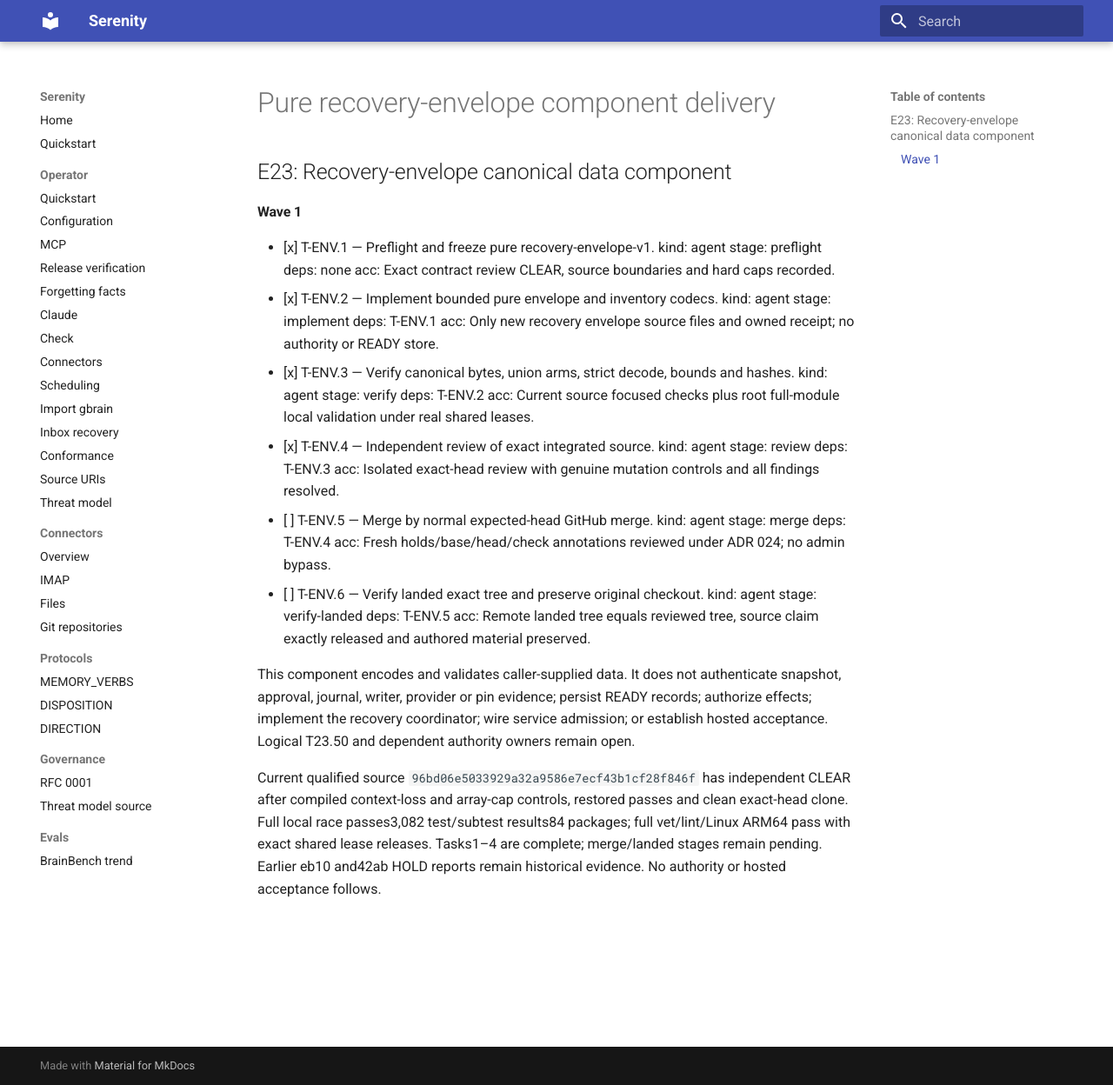
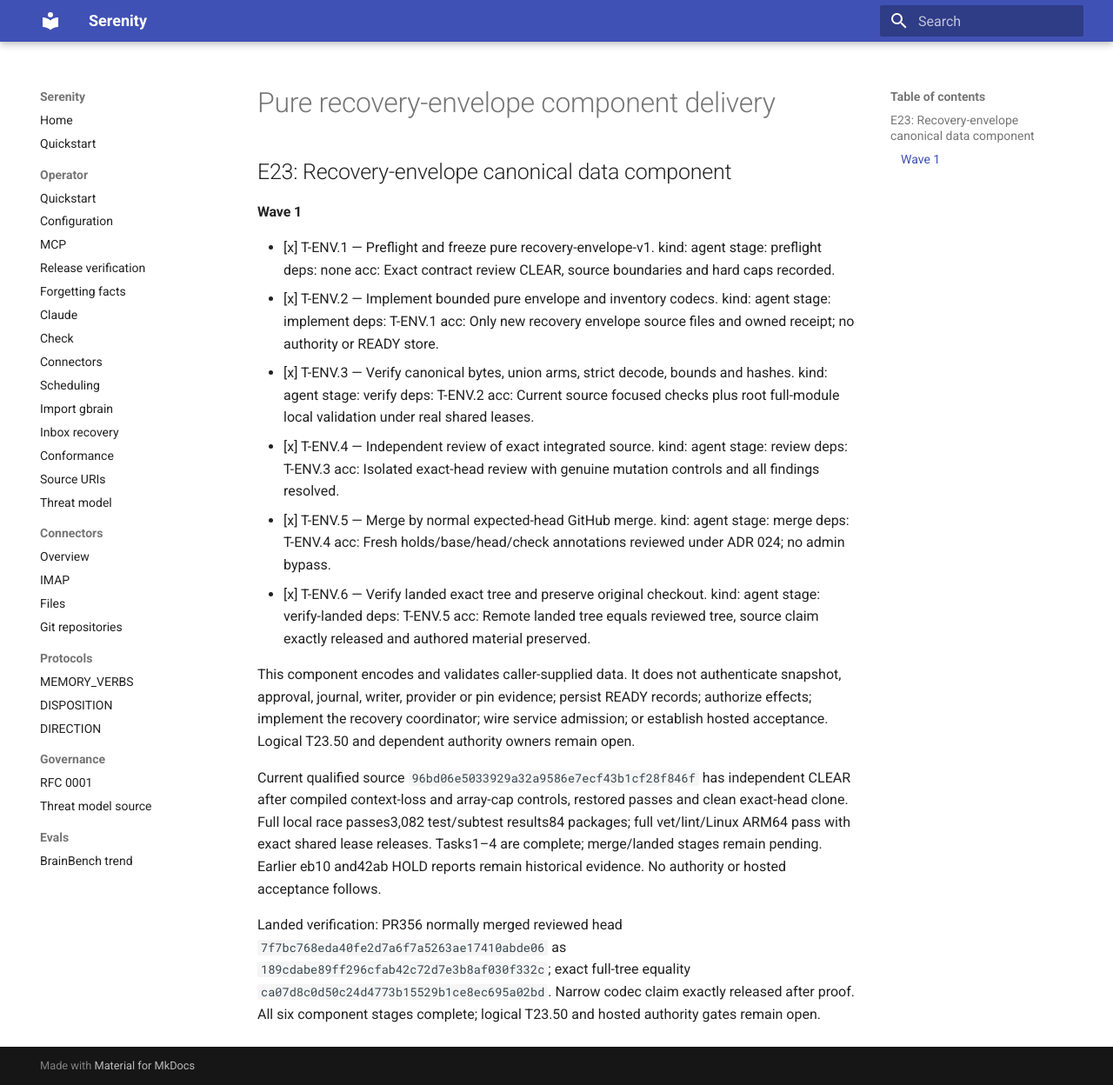
Before and after one commit to sirerun/serenity, an MkDocs documentation site: the page built from docs/plans/recovery-envelope-delivery-2026-10-03.md, in a window 1280 px wide and 1248 px high. Shown: the whole window at 87% size. Built offline with MkDocs 1.6.1 and Material for MkDocs 9.7.7, drawn with Linux system fonts in a browser that asks for light colours.

Commit message:
Bank landed recovery envelope proof and component completion

```diff
--- a/docs/plans/recovery-envelope-delivery-2026-10-03.md
+++ b/docs/plans/recovery-envelope-delivery-2026-10-03.md
@@ -12,11 +12,13 @@
   acc: Current source focused checks plus root full-module local validation under real shared leases.
 - [x] T-ENV.4 — Independent review of exact integrated source. kind: agent stage: review deps: T-ENV.3
   acc: Isolated exact-head review with genuine mutation controls and all findings resolved.
-- [ ] T-ENV.5 — Merge by normal expected-head GitHub merge. kind: agent stage: merge deps: T-ENV.4
+- [x] T-ENV.5 — Merge by normal expected-head GitHub merge. kind: agent stage: merge deps: T-ENV.4
   acc: Fresh holds/base/head/check annotations reviewed under ADR 024; no admin bypass.
-- [ ] T-ENV.6 — Verify landed exact tree and preserve original checkout. kind: agent stage: verify-landed deps: T-ENV.5
+- [x] T-ENV.6 — Verify landed exact tree and preserve original checkout. kind: agent stage: verify-landed deps: T-ENV.5
   acc: Remote landed tree equals reviewed tree, source claim exactly released and authored material preserved.
 
 This component encodes and validates caller-supplied data. It does not authenticate snapshot, approval, journal, writer, provider or pin evidence; persist READY records; authorize effects; implement the recovery coordinator; wire service admission; or establish hosted acceptance. Logical T23.50 and dependent authority owners remain open.
 
 Current qualified source `96bd06e5033929a32a9586e7ecf43b1cf28f846f` has independent CLEAR after compiled context-loss and array-cap controls, restored passes and clean exact-head clone. Full local race passes3,082 test/subtest results84 packages; full vet/lint/Linux ARM64 pass with exact shared lease releases. Tasks1–4 are complete; merge/landed stages remain pending. Earlier eb10 and42ab HOLD reports remain historical evidence. No authority or hosted acceptance follows.
+
+Landed verification: PR356 normally merged reviewed head `7f7bc768eda40fe2d7a6f7a5263ae17410abde06` as `189cdabe89ff296cfab42c72d7e3b8af030f332c`; exact full-tree equality `ca07d8c0d50c24d4773b15529b1ce8ec695a02bd`. Narrow codec claim exactly released after proof. All six component stages complete; logical T23.50 and hosted authority gates remain open.
```
Also changed, not shown: docs/launch/evidence/recovery-contracts-2026-10-03/pr356-final-docs-review.md (added, +16 -0 lines), docs/launch/evidence/recovery-contracts-2026-10-03/pr356-landed-verification.md (added, +7 -0 lines), docs/roadmap.md (+2 -0 lines).
